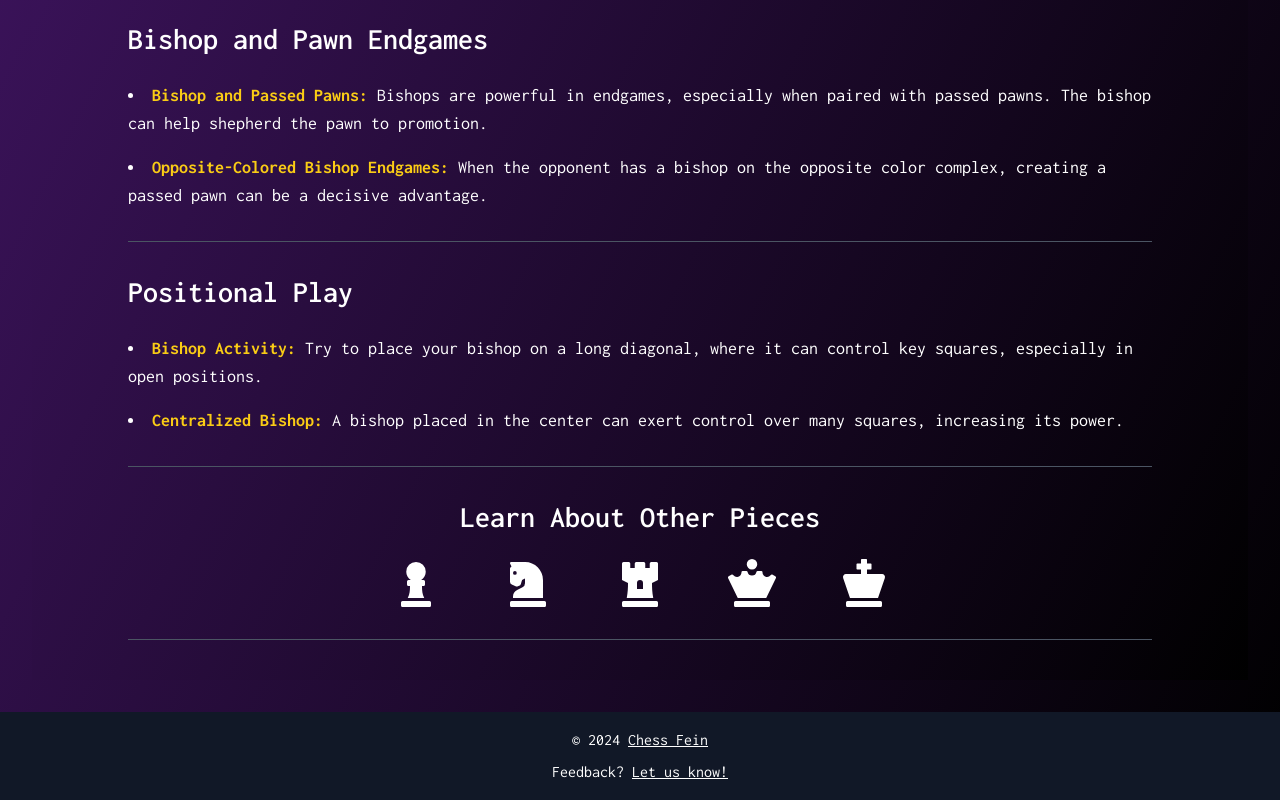
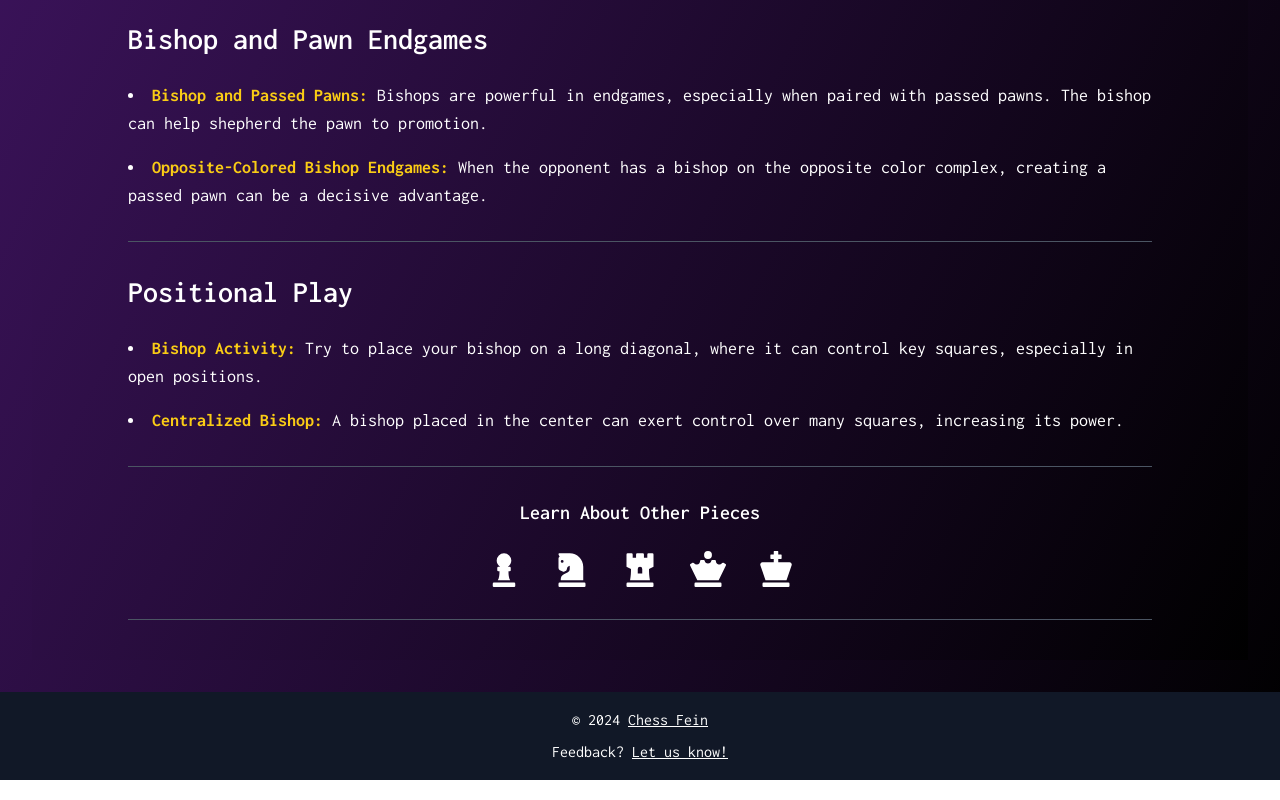
Before and after one commit to Jacobmrose/chess-fein, a Next.js app: page /learn/bishop in a window 1280 px wide. Shown: the part 1834-2634 px from the top of the page. Built offline with nearby package versions, Linux system fonts and the light colour scheme.

Commit message:
Responsive Styling bug fix.
- Updated the styling of the bishop learning module to match the styling of the rest of the learning modules

```diff
--- a/src/app/learn/bishop/page.tsx
+++ b/src/app/learn/bishop/page.tsx
@@ -236,44 +236,44 @@ const Bishop: React.FC = () => {
 
         {/* Learn About Other Pieces Section */}
         <section className='mt-16'>
-          <h2 className='text-2xl sm:text-3xl font-semibold text-white mb-6 text-center'>
+          <h2 className='text-2xl font-semibold text-white mb-6 text-center sm:text-xl'>
             Learn About Other Pieces
           </h2>
-          <div className='flex flex-wrap justify-center gap-8 sm:gap-16'>
+          <div className='flex justify-center gap-12 flex-wrap sm:gap-8'>
             <div
               className='cursor-pointer'
               onClick={() => (window.location.href = '/learn/pawn')}
               title='Pawn'
             >
-              <FaChessPawn className='text-4xl sm:text-5xl text-white hover:text-yellow-400' />
+              <FaChessPawn className='text-4xl text-white hover:text-yellow-400' />
             </div>
             <div
               className='cursor-pointer'
               onClick={() => (window.location.href = '/learn/knight')}
               title='Knight'
             >
-              <FaChessKnight className='text-4xl sm:text-5xl text-white hover:text-yellow-400' />
+              <FaChessKnight className='text-4xl text-white hover:text-yellow-400' />
             </div>
             <div
               className='cursor-pointer'
               onClick={() => (window.location.href = '/learn/rook')}
               title='Rook'
             >
-              <FaChessRook className='text-4xl sm:text-5xl text-white hover:text-yellow-400' />
+              <FaChessRook className='text-4xl text-white hover:text-yellow-400' />
             </div>
             <div
               className='cursor-pointer'
               onClick={() => (window.location.href = '/learn/queen')}
               title='Queen'
             >
-              <FaChessQueen className='text-4xl sm:text-5xl text-white hover:text-yellow-400' />
+              <FaChessQueen className='text-4xl text-white hover:text-yellow-400' />
             </div>
             <div
               className='cursor-pointer'
               onClick={() => (window.location.href = '/learn/king')}
               title='King'
             >
-              <FaChessKing className='text-4xl sm:text-5xl text-white hover:text-yellow-400' />
+              <FaChessKing className='text-4xl text-white hover:text-yellow-400' />
             </div>
           </div>
         </section>
```
